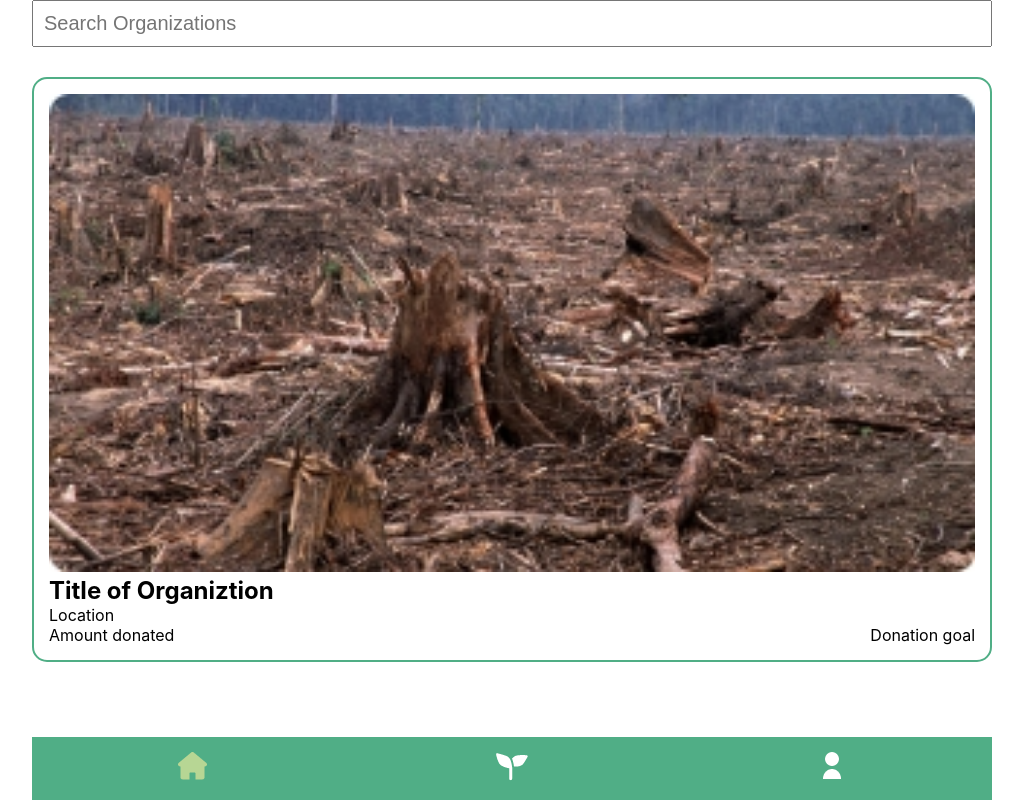
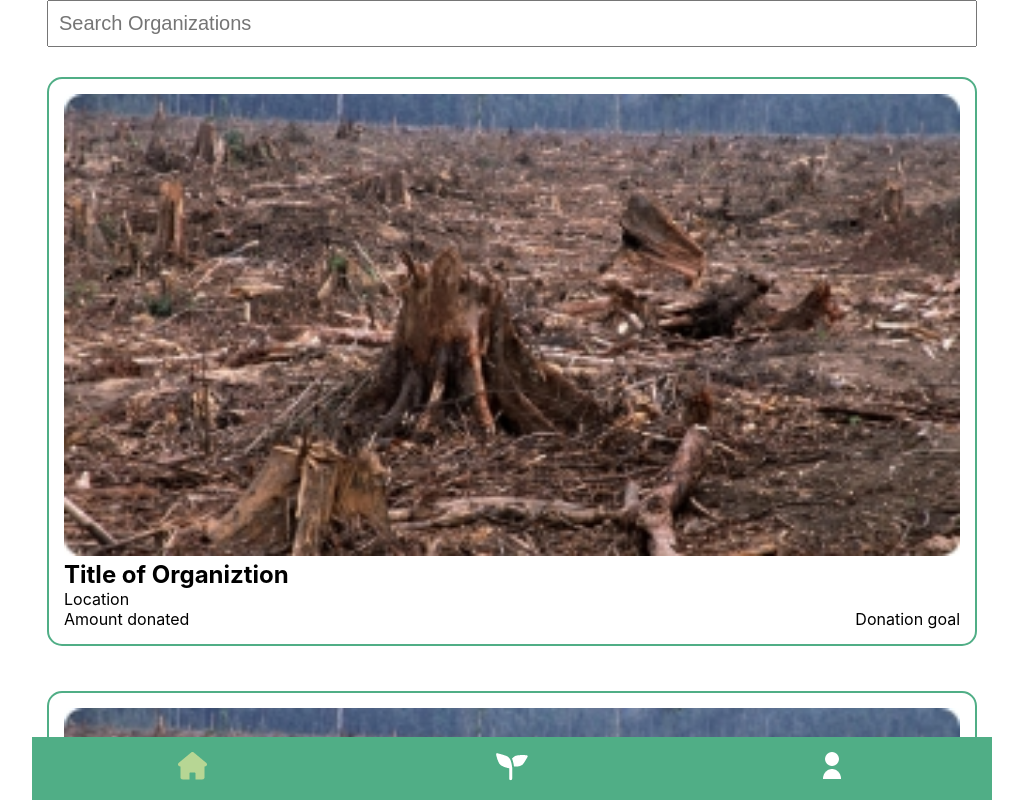
Before and after one commit to demarcj/donate-green, a React (Create React App) app: page /home in a window 1280 px wide. Shown: the whole page, without its empty margins (128-1151 px from the left). Built offline with nearby package versions, Linux system fonts and the light colour scheme.

Commit message:
Added a scroll to the activity page and fixed the centering styling issue for the main container

```diff
--- a/src/App.tsx
+++ b/src/App.tsx
@@ -1,4 +1,4 @@
-import React from 'react';
+import React, {useEffect} from 'react';
 import { Start, Signup, Home, Profile, Activities } from "components/layout";
 import { Route, Routes, Navigate } from "react-router-dom";
 import { NavBar } from "components/ui";
@@ -10,7 +10,6 @@ const App: React.FC = () => {
 
   return (
     <main className={start.main}>
-      <div className={is_startpage ? start.start_container : ``}>
       <Routes>
         <Route path="/" element={<Start />} />
         <Route path="/signup" element={<Signup />} />
@@ -19,10 +18,6 @@ const App: React.FC = () => {
         <Route path="/profile" element={<Profile />} />
         <Route path="*" element={ <Navigate to="/" /> } />
       </Routes>
-      </div>
-      <div className={is_startpage ? start.no_show : ``}>
-        <NavBar />
-      </div>
     </main>
   );
 };
--- a/src/components/layout/activities.tsx
+++ b/src/components/layout/activities.tsx
@@ -1,9 +1,11 @@
 import React from "react";
+import { NavBar } from "components/ui";
 
 export const Activities: React.FC = () => {
   return (
     <>
       <div>Activities</div>
+      <NavBar />
     </>
   )
 }
--- a/src/components/layout/home.tsx
+++ b/src/components/layout/home.tsx
@@ -1,14 +1,14 @@
 import React from "react";
 import { Search, Organization, NavBar } from "components/ui";
+import styles from 'styles/home.module.css'
 
 export const Home: React.FC = () => {
 
-
-
   return (
-    <>
+    <div className={styles.home_container}>
       <Search />
       <Organization />
-    </>
+      <NavBar />
+    </div>
   )
 }
--- a/src/components/layout/profile.tsx
+++ b/src/components/layout/profile.tsx
@@ -1,9 +1,11 @@
 import React from "react";
+import { NavBar } from "components/ui";
 
 export const Profile: React.FC = () => {
   return (
     <>
       <div>Profile</div>
+      <NavBar />
     </>
   )
 }
--- a/src/components/layout/signup.tsx
+++ b/src/components/layout/signup.tsx
@@ -4,6 +4,7 @@ import { IconTitle } from "components/ui";
 import input from "styles/input.module.css";
 import button from "styles/button.module.css";
 import icon from "styles/material-icon.module.css";
+import start from 'styles/start.module.css';
 
 export const Signup: React.FC = () => {
   const [ name, set_name ] = useState(``);
@@ -21,7 +22,7 @@ export const Signup: React.FC = () => {
   }
 
   return (
-    <>
+    <div className={start.start_container}>
       <span
         className={[`material-icons`, icon.back].join(` `)}
         onClick={() => navigate(`/`)}
@@ -61,6 +62,6 @@ export const Signup: React.FC = () => {
           type="submit"
         >Sign up</button>
       </form>
-    </>
+    </div>
   )
 }
--- a/src/components/layout/start.tsx
+++ b/src/components/layout/start.tsx
@@ -19,7 +19,7 @@ export const Start: React.FC = () => {
   }
 
   return (
-    <div>
+    <div className={start.start_container}>
       <IconTitle />
       <input
         className={input.bottom_border}
--- a/src/components/ui/organization-container.tsx
+++ b/src/components/ui/organization-container.tsx
@@ -5,6 +5,7 @@ import wood from "images/wood.jpg";
 export const Organization: React.FC = () => {
 
   return (
+    <>
       <div className={styles.organization_container}>
         <div className={styles.img_container}>
           <img
@@ -21,5 +22,22 @@ export const Organization: React.FC = () => {
           <div> Donation goal</div>
         </div>
       </div>
+      <div className={styles.organization_container}>
+        <div className={styles.img_container}>
+          <img
+            className={styles.img}
+            src={wood}
+            alt=""
+          />
+          <div className={styles.favorite_container}></div>
+        </div>
+        <h2>Title of Organiztion</h2>
+        <div>Location</div>
+        <div className={styles.bottom_container}>
+          <div>Amount donated</div>
+          <div> Donation goal</div>
+        </div>
+      </div>
+    </>
   )
 }
--- /dev/null
+++ b/src/styles/home.module.css
@@ -0,0 +1,4 @@
+.home_container{
+  overflow-y: scroll;
+  height: 100vh;
+}
--- a/src/styles/organization.module.css
+++ b/src/styles/organization.module.css
@@ -2,6 +2,7 @@
   border-radius: 15px;
   border: 2px solid var(--green);
   padding: 15px;
+  margin-bottom: 45px;
 }
 
 .bottom_container{
--- a/src/styles/start.module.css
+++ b/src/styles/start.module.css
@@ -22,6 +22,8 @@
   max-width: 100%;
   margin: 0 auto;
   position: relative;
+  padding: 0 15px;
+  overflow: hidden;
 }
 
 .no_show{
```
Lines whose indentation alone changed are shown as unchanged.
